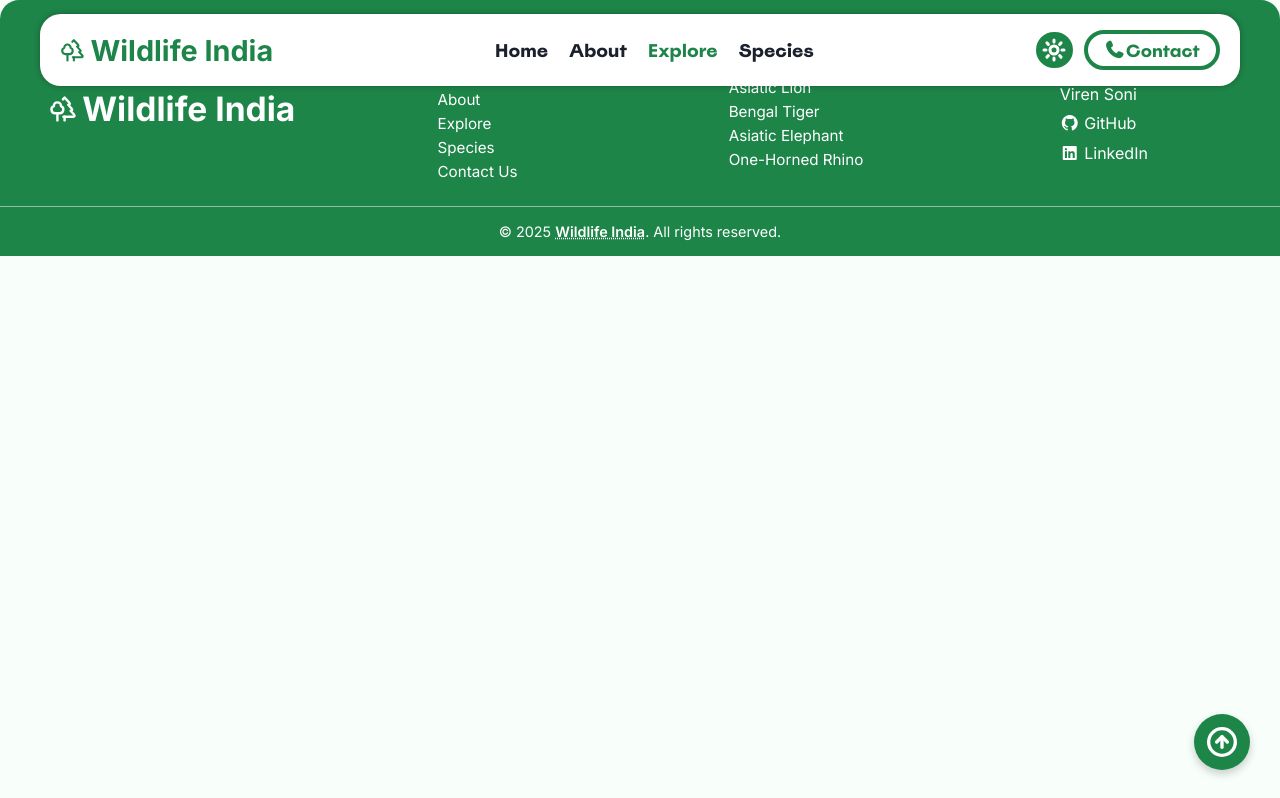
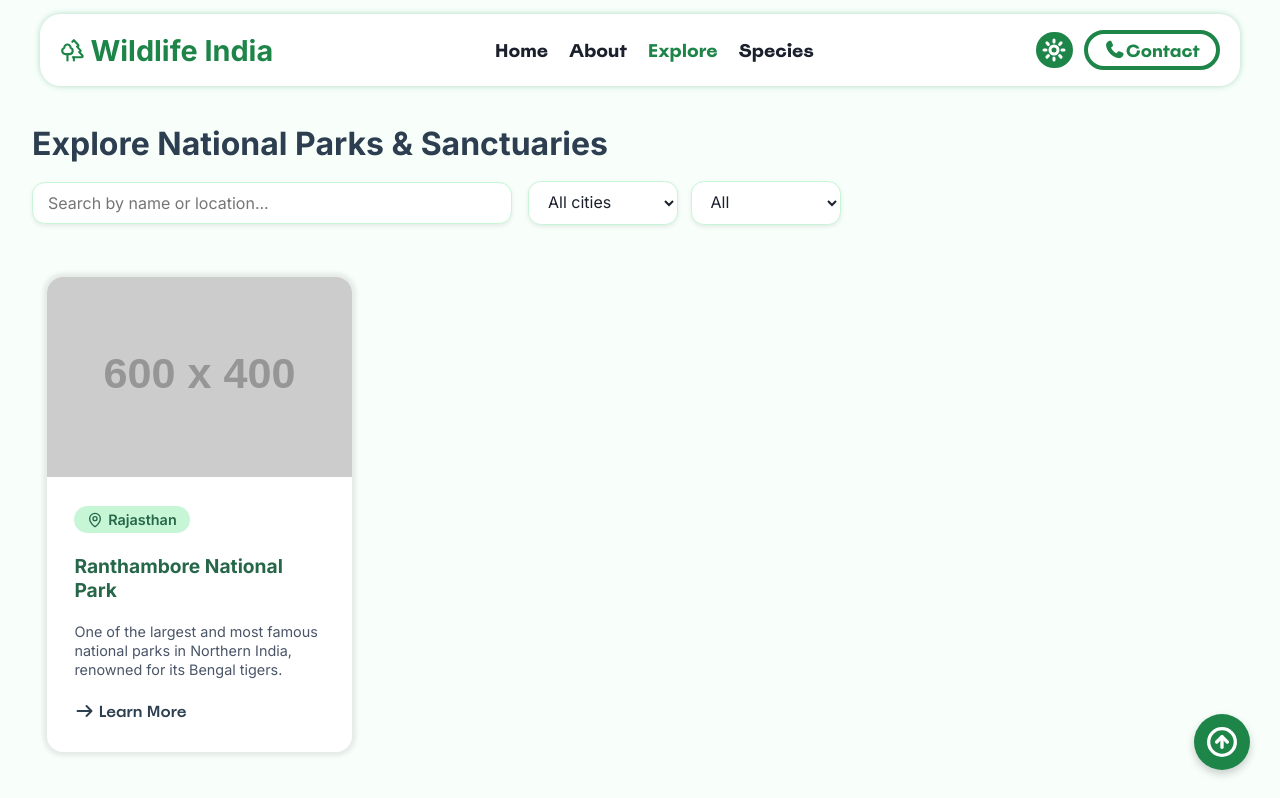
Before and after one commit to VirenSoni-Dev/Wildlife-India-Explore-National-Parks-Portal, a plain HTML site: page pages/explore.html in a window 1280 px wide. Shown: the top 798 px of the page. Drawn offline with nearby package versions, Linux system fonts and the light colour scheme; placeholder pictures from the web are drawn by us.

Commit message:
completed explore page and added favicon

```diff
--- /dev/null
+++ b/css/explore.css
@@ -0,0 +1,141 @@
+:root {
+   --bg-color: #FFFFFF;
+   --fg-color: #2C3E50;
+   --accent-color: #1E8549;
+   --accent-text: #276749;
+   --accent-bg: #C6F6D5;
+   --secondary-color: #F0F4F8;
+   --primary-text: #1A202C;
+   --secondary-text: #4A5568;
+   --white: #FFFFFF;
+   /* --card-bg: #FFFFFF; */
+   --border-color: #00000014;
+   --hover-bg: #EAF4EA;
+   --font-main: 'Inter', sans-serif;
+}
+
+#wrapper {
+   max-width: 1350px;
+}
+
+.searchbox-container {
+   width: 100%;
+   display: flex;
+   flex-direction: column;
+   justify-content: center;
+   align-items: center;
+   margin: 13vh 0 2rem 0;
+   padding: 20px 0;
+}
+
+.searchbox-container h3 {
+   font-size: 2rem;
+   color: var(--fg-color);
+   margin-bottom: 1.1rem;
+   font-weight: 700;
+}
+
+.search-and-filters {
+   display: flex;
+   justify-content: flex-start;
+   align-items: center;
+   gap: 1rem;
+}
+
+.search input {
+   width: 480px;
+   padding: 10px 15px;
+   border: 1px solid var(--accent-bg);
+   border-radius: .8em;
+   font-size: 1rem;
+   font-family: var(--font-main);
+   color: var(--primary-text);
+   background-color: var(--white);
+   box-shadow: 0 2px 4px var(--border-color);
+   transition: all .3s ease-in-out;
+}
+
+.search input:hover {
+   outline: none;
+   border: 1.5px solid var(--accent-color);
+}
+
+.search input:focus {
+   outline: none;
+   border: 1.5px solid var(--accent-color);
+   box-shadow: 0 0 8px rgba(63, 169, 119, 0.43);
+}
+
+.filters select {
+   width: 150px;
+   padding: 10px 15px;
+   margin-right: .5rem;
+   border: 1px solid var(--accent-bg);
+   border-radius: .8em;
+   font-size: 1rem;
+   font-family: var(--font-main);
+   color: var(--primary-text);
+   background-color: var(--white);
+   box-shadow: 0 2px 4px var(--border-color);
+   transition: all .3s ease-in-out;
+}
+
+.filters select:hover {
+   outline: none;
+   border: 1.5px solid var(--accent-color);
+}
+
+.filters select:focus {
+   outline: none;
+   border: 1.5px solid var(--accent-color);
+   box-shadow: 0 0 8px rgba(63, 169, 119, 0.43);
+}
+
+#exploreGallery {
+   width: 100%;
+   min-height: 50vh;
+   padding: 0 1rem;
+   margin: 0 auto 3rem auto;
+}
+
+#exploreGallery > #wrapper {
+   display: grid;
+   grid-template-columns: repeat(auto-fit, minmax(305px, 1fr));
+   gap: 1.5rem;
+   place-content: start;
+   place-items: center start;
+}
+
+
+@media screen and (max-width: 870px) {
+   .searchbox-container {
+      margin: 10vh 0 1.5rem 0;
+      padding: 20px;
+   }
+
+   .search-and-filters {
+      flex-direction: column;
+      align-items: stretch;
+   }
+
+   .search input {
+      width: 100%;
+   }
+
+   .filters {
+      display: flex;
+      justify-content: space-around;
+   }
+
+   .filters select {
+      width: 48%;
+      margin-right: 0;
+   }
+}
+
+@media screen and (max-width: 350px) {
+   .searchbox-container {
+      margin-top: 13vh;
+      padding-top: 20px;
+   }
+}
--- a/css/style.css
+++ b/css/style.css
@@ -58,7 +58,7 @@ header {
    justify-content: space-between;
    align-items: center;
    gap: 1.2rem;
-   box-shadow: 0 0 6px rgba(0, 0, 0, 0.3);
+   box-shadow: 0 0 6px rgba(20, 133, 73, .3);
 }
 
 .logo-text a {
@@ -398,6 +398,7 @@ header {
 
 .park-card {
    width: 100%;
+   max-width: 305px;
    height: 475px;
    background-color: var(--bg-color);
    box-shadow: 0 0 4px 4px var(--border-color);
--- /dev/null
+++ b/js/gallery.js
@@ -0,0 +1 @@
+import parksData from '../data/parks-details.js';
--- a/pages/explore.html
+++ b/pages/explore.html
@@ -4,8 +4,13 @@
 <head>
    <meta charset="UTF-8" />
    <meta name="viewport" content="width=device-width, initial-scale=1.0" />
+   <link rel="apple-touch-icon" sizes="180x180" href="../favicon/apple-touch-icon.png">
+   <link rel="icon" type="image/png" sizes="32x32" href="../favicon/favicon-32x32.png">
+   <link rel="icon" type="image/png" sizes="16x16" href="../favicon/favicon-16x16.png">
+   <link rel="manifest" href="../favicon/site.webmanifest">
    <link rel="stylesheet" href="../fonts/stylesheet.css" />
    <link rel="stylesheet" href="../css/style.css" />
+   <link rel="stylesheet" href="../css/explore.css" />
    <script src="https://unpkg.com/lucide@latest"></script>
    <link rel="stylesheet" href="https://cdnjs.cloudflare.com/ajax/libs/font-awesome/7.0.1/css/all.min.css" />
    <title>Explore National Parks & Sanctuaries | Wildlife India</title>
@@ -19,6 +24,47 @@
 
    <div id="overlay" aria-hidden="true" onclick="closeSidebar()"></div>
 
+   <main class="main">
+      <section class="searchbox-container">
+         <div id="wrapper">
+            <h3>Explore National Parks & Sanctuaries</h3>
+            <div class="search-and-filters">
+               <div class="search">
+                  <input type="text" id="searchPark" placeholder="Search by name or location..." />
+               </div>
+               <div class="filters">
+                  <select name="City" id="cityFilter">
+                     <option value="all" selected>All cities</option>
+                  </select>
+                  <select name="Animal" id="animalFilter">
+                     <option value="all" selected>All</option>
+                  </select>
+               </div>
+            </div>
+         </div>
+      </section>
+
+      <section id="exploreGallery">
+         <div id="wrapper">
+            <div class="park-card">
+               <div class="park-image">
+                  <img src="./images/national-parks/ranthanbore.webp" alt="Ranthambore National Park"
+                     onerror="this.onerror=null;this.src='https://placehold.co/600x400/7393b3/white?text=Image+not+found';" />
+               </div>
+               <div class="park-content">
+                  <span class="tag"><i data-lucide="map-pin"></i> Rajasthan</span>
+                  <h4>Ranthambore National Park</h4>
+                  <p>
+                     One of the largest and most famous national parks in
+                     Northern India, renowned for its Bengal tigers.
+                  </p>
+                  <a href="" class="hero-btn park-btn"><i class="fa-solid fa-arrow-right"></i> Learn More</a>
+               </div>
+            </div>
+         </div>
+      </section>
+   </main>
+
    <div id="footerPlaceholder"></div>
 
    <div class="floating-btn">
@@ -29,7 +75,6 @@
    <script src="../js/script.js" defer></script>
    <script>
       lucide.createIcons();
-      document.getElementById("year").textContent = new Date().getFullYear();
    </script>
 </body>
 
```
Also changed, not shown: data/parks-details.js (added, +57 -0 lines), index.html (+4 -0 lines), pages/about.html (+4 -0 lines), pages/contact.html (+4 -0 lines), pages/species.html (+4 -0 lines), favicon/android-chrome-192x192.png (added), favicon/android-chrome-512x512.png (added), favicon/apple-touch-icon.png (added), favicon/favicon-16x16.png (added), favicon/favicon-32x32.png (added), favicon/favicon.ico (added), favicon/site.webmanifest (added), park.html (added).
